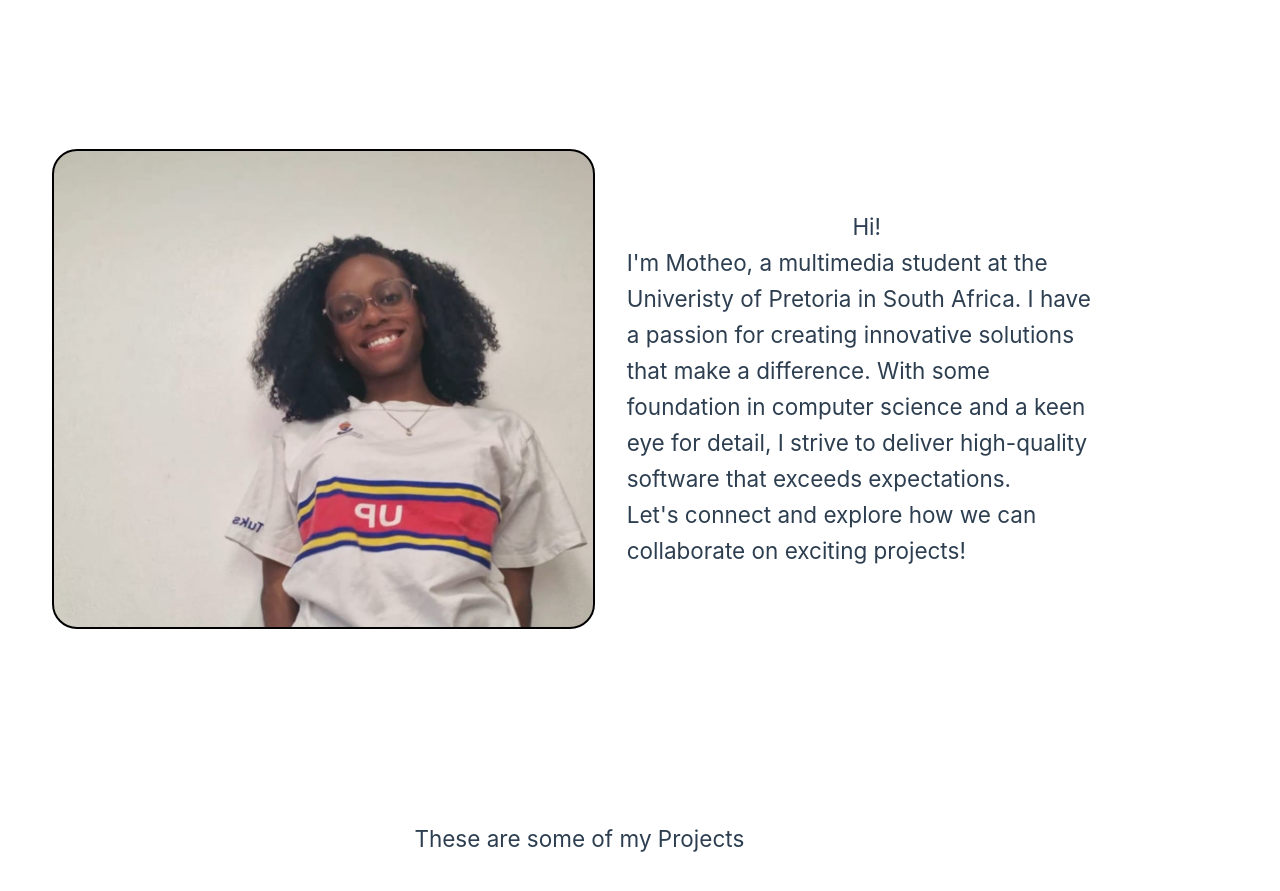
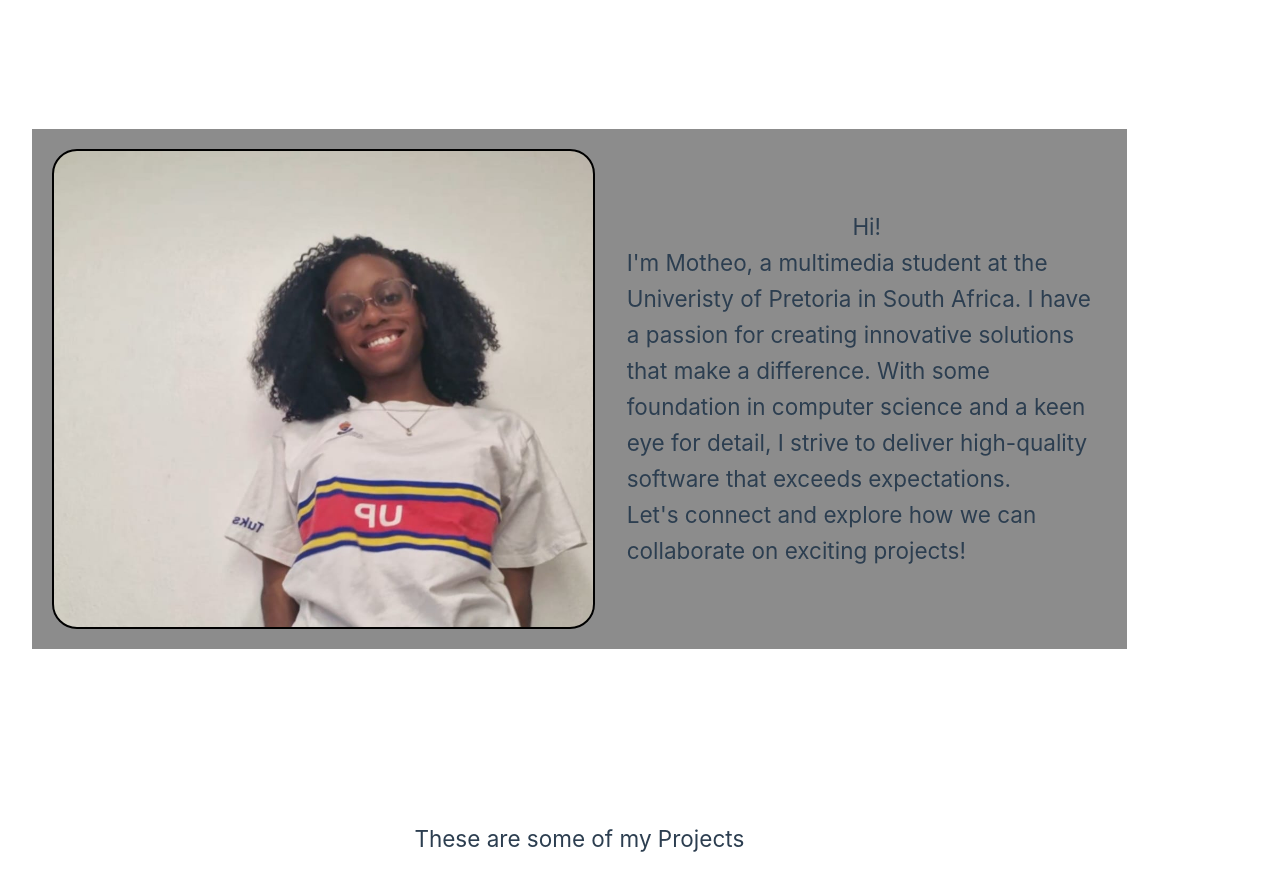
Before and after one commit to Motheo-365/VIO-202-Portfolio, a Vue app: page / in a window 1280 px wide. Shown: the part 1560-2451 px from the top of the page. Built offline with nearby package versions, Linux system fonts and the light colour scheme.

Commit message:
changed bg-color of About

```diff
--- a/src/components/About.vue
+++ b/src/components/About.vue
@@ -17,6 +17,7 @@
     gap: 2rem;                    /* spacing between image box & text */
     padding: 20px;
     transform: translateX(-75%);          /* move everything to the right a bit */
+    background-color: rgba(0, 0, 0, 0.452);
   }
 
     #image {
```
